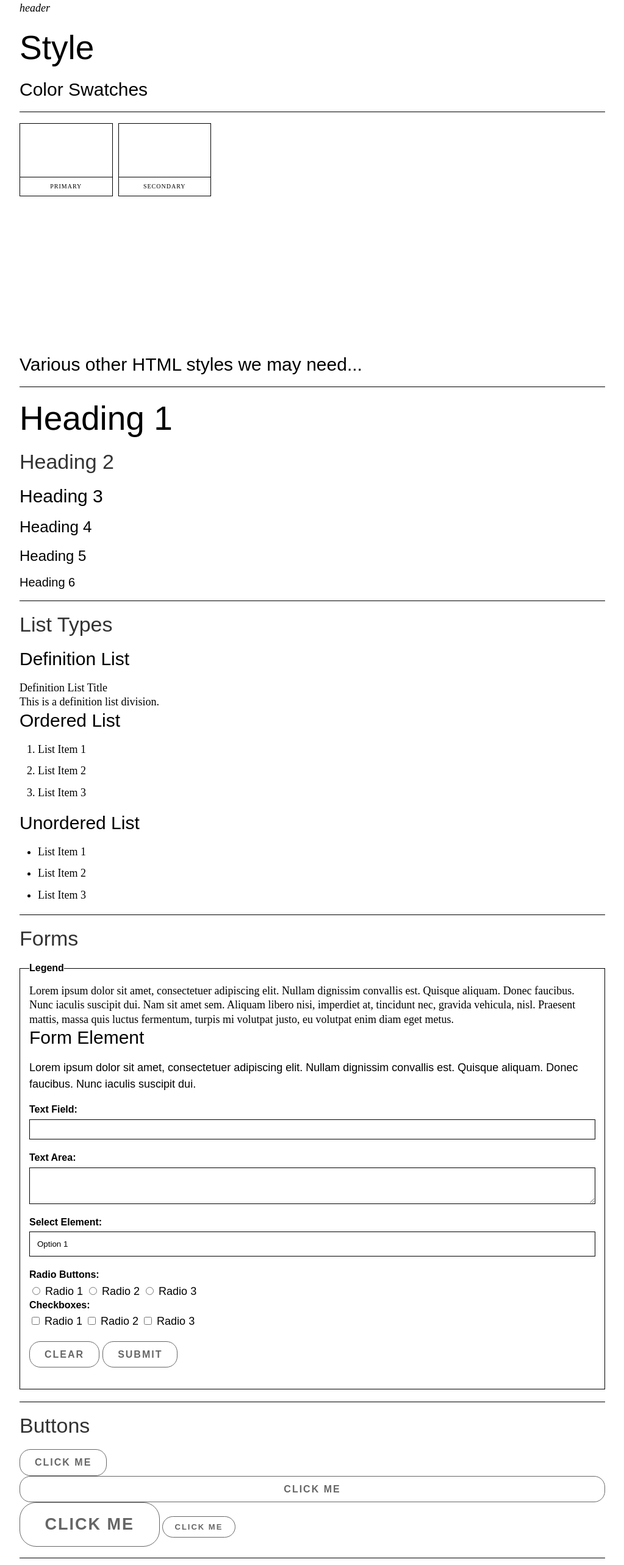
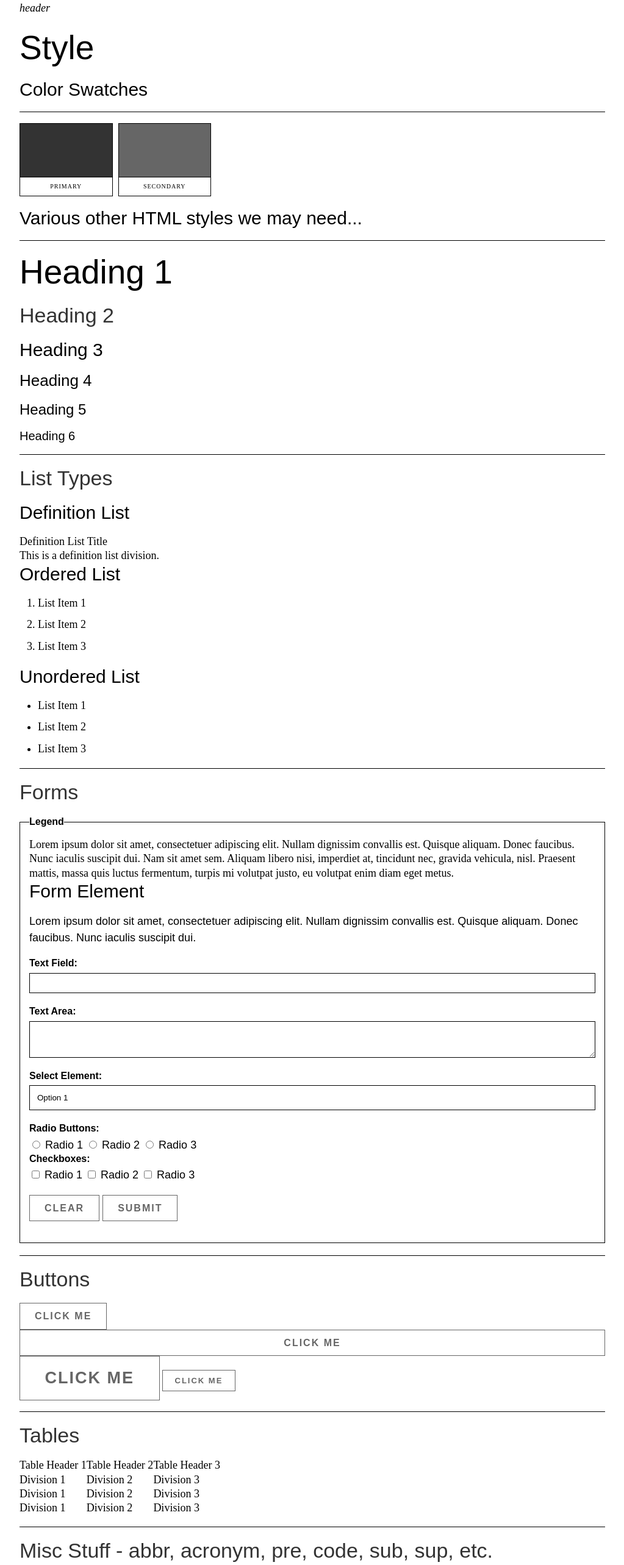
Before and after one commit to chris-rocha/css-grid-boilerplate, a website: page index.html in a window 1280 px wide. Shown: the top 2567 px of the page at 61% size, without its empty margins (128-1151 px from the left). Drawn offline with Linux system fonts and the light colour scheme.

```diff
--- a/gulpfile.js
+++ b/gulpfile.js
@@ -14,7 +14,7 @@
 gulp.task('styles', function() {
   'use strict';
   return gulp.src(paths.sass)
-    .pipe(scss().on('error', scss.logError))
+    .pipe(scss({outputStyle: 'compressed'}).on('error', scss.logError))
     .pipe(autoprefixer({
       overrideBrowserslist: [
         'last 2 version',
--- a/package.json
+++ b/package.json
@@ -5,7 +5,7 @@
   "main": "index.js",
   "scripts": {
     "test": "echo \"Error: no test specified\" && exit 1",
-    "scss": "node-sass --sourcemap=none scss -o stylesheets"
+    "scss": "node-sass --sourcemap=none --output-style=compressed scss -o stylesheets"
   },
   "author": "",
   "license": "ISC",
--- a/scss/_base.scss
+++ b/scss/_base.scss
@@ -267,7 +267,7 @@
   appearance: none;
   background-color: rgba($secondary, 0);
   border: $formBorderWidth solid $secondary;
-  border-radius: $fontSize;
+  border-radius: 0;
   color: $secondary;
   display: inline-block;
   font: {
@@ -309,7 +309,6 @@
     font-size: $fontSize - 5;
   }
   &.larger {
-    border-radius: $fontSize * 1.5;
     font-size: 1.5em;
   }
 }
--- a/scss/_colors.scss
+++ b/scss/_colors.scss
@@ -1,9 +1,13 @@
 .color {
   &.white { color: white; }
+  &.primary { color: $primary; }
+  &.secondary { color: $secondary; }
 }
 
 .fill {
   &.white { background-color: white; }
+  &.primary { background-color: $primary; }
+  &.secondary { background-color: $secondary; }
 }
 
 // styleguide color swatches
@@ -11,11 +15,10 @@
   .swatches {
     display: grid;
     grid-template-columns: 1fr 1fr 1fr 1fr 1fr 1fr;
-    grid-template-rows: 120px 120px 120px;
+    grid-template-rows: 120px;
     grid-gap: $fontSize / 2;
-    grid-template-areas: "s1 s2 s3 s4 s5 s6"
-                          "s7 s8 s9 s10 s11 s12"
-                          "s13 s14 s15 s16 s17 s18";
+    grid-template-areas: "s1 s2 s3 s4 s5 s6";
+    margin-bottom: $fontSize;
   }
 }
 .swatch {
```
Also changed, not shown: stylesheets/style.css.
